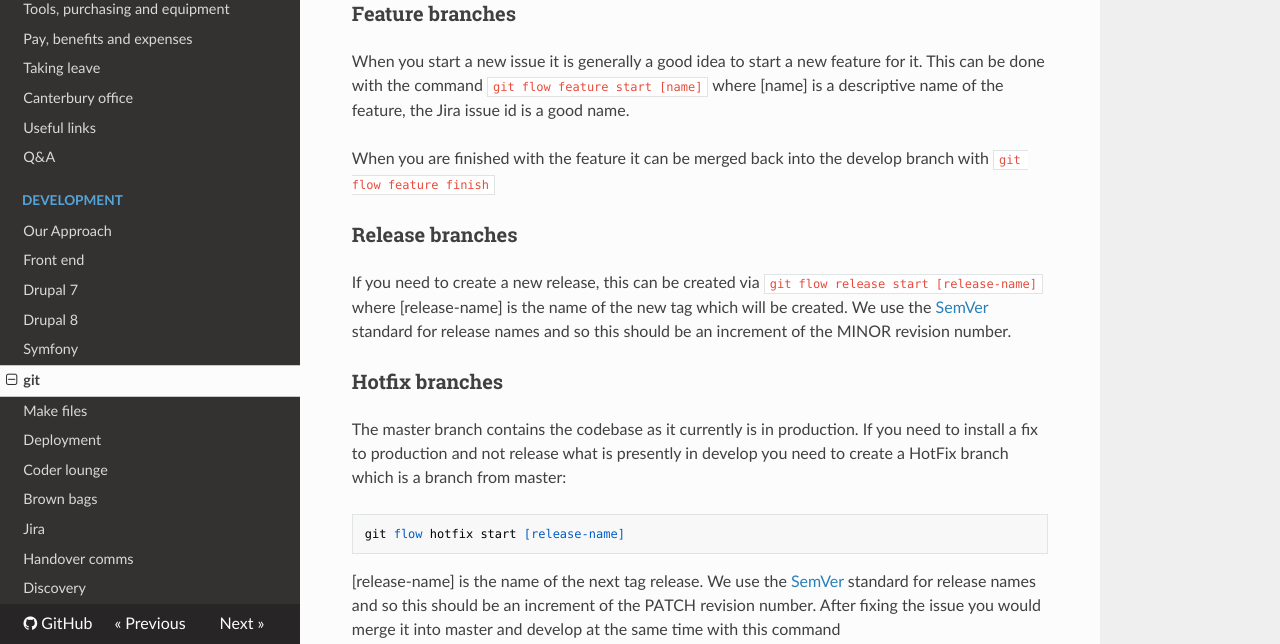
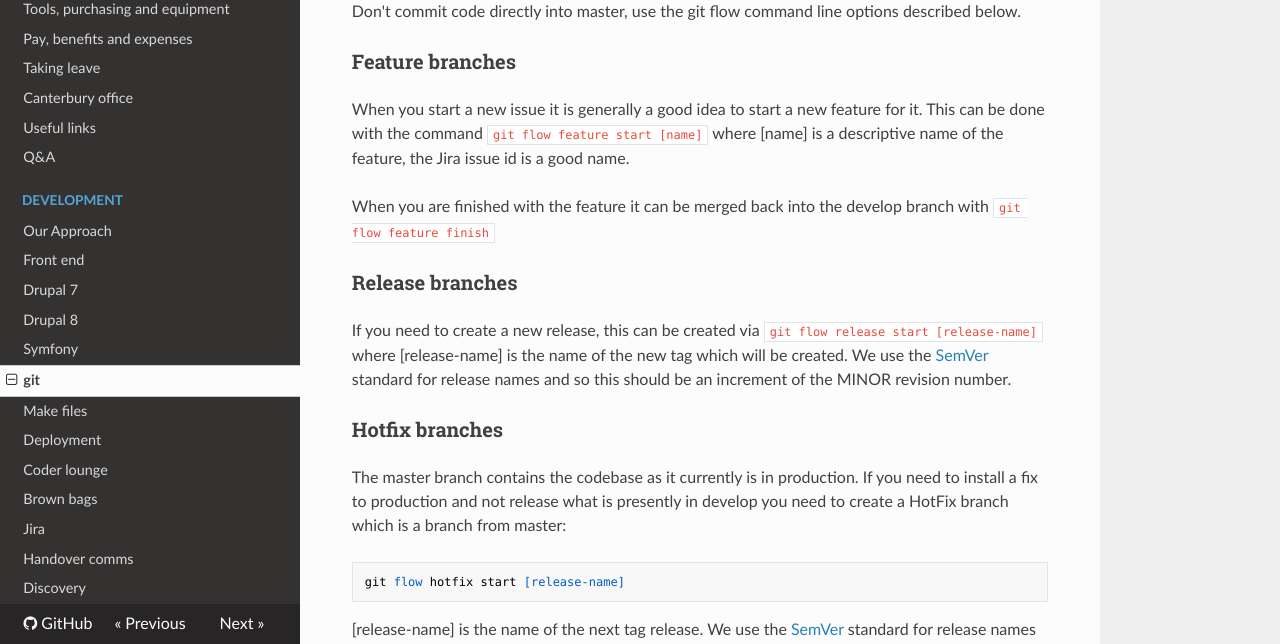
Before and after one commit to teamdeeson/codex, an MkDocs documentation site: the page built from docs/development/git.md, in a window 1280 px wide and 900 px high, scrolled down 1389 px, cut to the strip 256-900 px from the top of the window. Built offline with MkDocs 1.6.1, drawn with Linux system fonts in a browser that asks for light colours; nearby versions of some CDN libraries; old or Windows-style settings are respelled for this version of MkDocs.

Commit message:
Added version control information

```diff
--- a/docs/development/git.md
+++ b/docs/development/git.md
@@ -37,6 +37,8 @@ Here is an overview of the branching model, more information can be found at the
 
 ![First rule of GitFlow](http://deeson.co.uk/sites/default/files/secondary_images/images_and_text/gitflow-no-commit-to-master.jpg "First rule of GitFlow")
 
+Don't commit code directly into master, use the git flow command line options described below.
+
 ### Feature branches
 
 When you start a new issue it is generally a good idea to start a new feature for it. This can be done with the command
```
